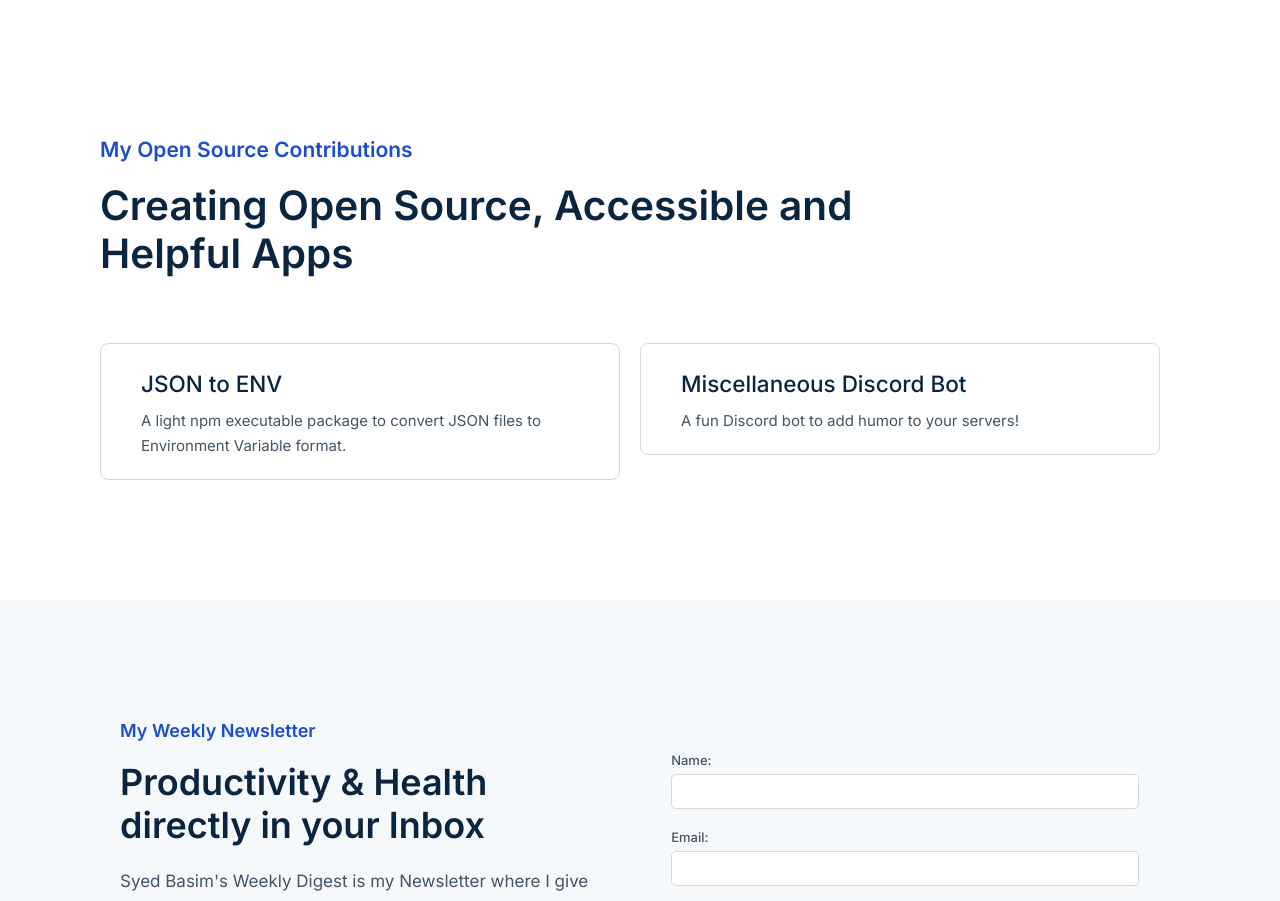
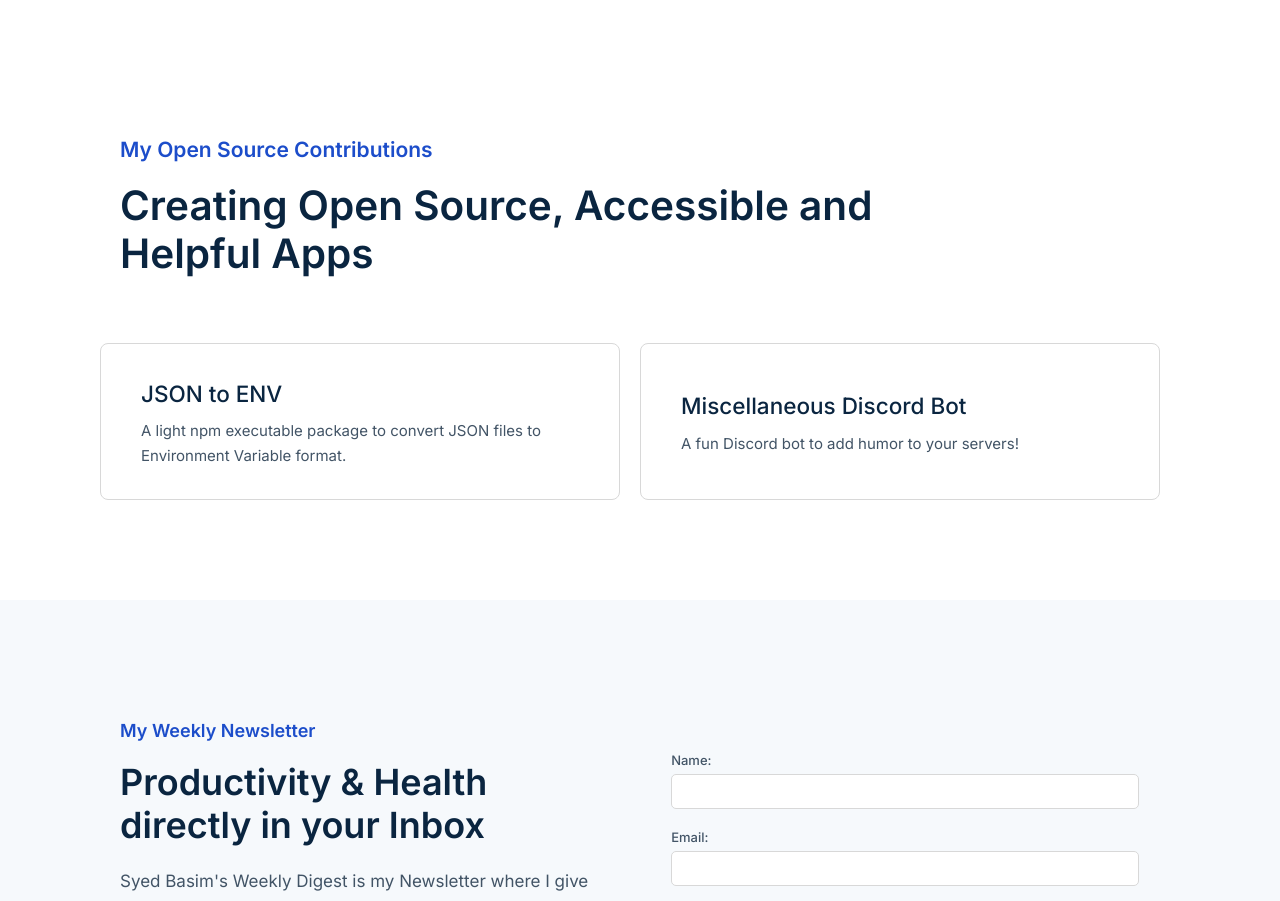
Before and after one commit to thesyedbasim/personal-website-v1, a Next.js app: page / in a window 1280 px wide. Shown: the part 3300-4201 px from the top of the page. Built offline with nearby package versions, Linux system fonts and the light colour scheme.

Commit message:
Fix open source section layout

```diff
--- a/components/openSource/OpenSource.tsx
+++ b/components/openSource/OpenSource.tsx
@@ -2,7 +2,7 @@ import { MutableRefObject, useRef } from 'react';
 import { SectionContainer, SectionLayout } from '../layout/Section';
 import { ColumnLayout, RowLayout } from '../layout/GridLayout';
 import { SectionCopyWithItems } from '../../types/CopyTypes';
-import { Copy, CopyCaption, CopyTitle } from '../base/Copy';
+import { Copy, CopyCaption, CopyHeader, CopyTitle } from '../base/Copy';
 import OpenSourceCard from './OpenSourceCard';
 
 const OpenSource = () => {
@@ -34,11 +34,13 @@ const OpenSource = () => {
 					<RowLayout>
 						<ColumnLayout cols="3,1">
 							<Copy variant="section">
-								<CopyCaption text={openSourceContributions.current.caption} />
-								<CopyTitle text={openSourceContributions.current.title} />
+								<CopyHeader>
+									<CopyCaption text={openSourceContributions.current.caption} />
+									<CopyTitle text={openSourceContributions.current.title} />
+								</CopyHeader>
 							</Copy>
 						</ColumnLayout>
-						<ColumnLayout cols="1,1">
+						<ColumnLayout cols="2,2">
 							{openSourceContributions.current.items.map((item, index) => (
 								<OpenSourceCard key={index} {...item} />
 							))}
--- a/styles/globals.scss
+++ b/styles/globals.scss
@@ -233,6 +233,10 @@ h6 {
 	border-radius: 0.8rem;
 	transition: 0.2s ease-in-out;
 	cursor: pointer;
+	height: 100%;
+
+	display: flex;
+	align-items: center;
 
 	&:hover {
 		border-color: var(--color-blue);
```
